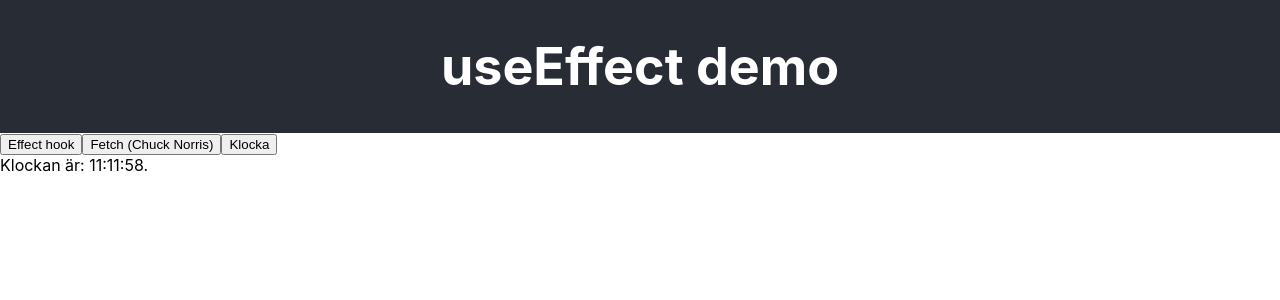
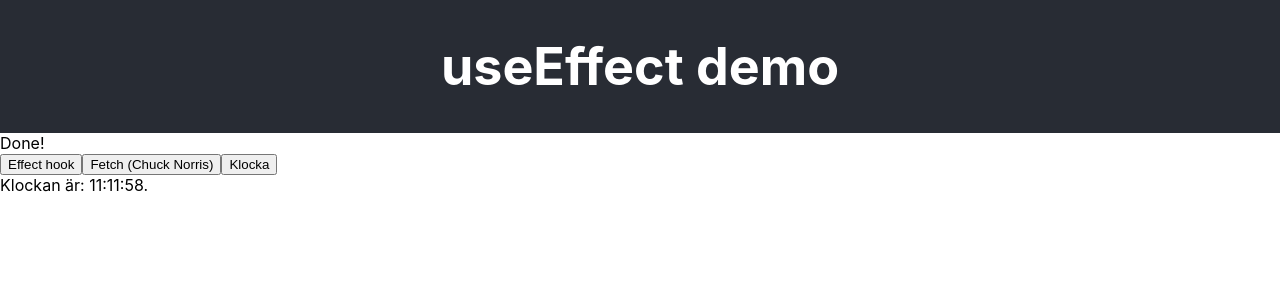
Before and after one commit to FE19-iths/04-useeffect, a React (Create React App) app: page / in a window 1280 px wide. Shown: the top 300 px of the page. Built offline with nearby package versions, Linux system fonts and the light colour scheme.

Commit message:
Loading component, simulates waiting for API

```diff
--- a/src/App.js
+++ b/src/App.js
@@ -3,6 +3,7 @@ import './App.css';
 import Effect from './components/Effect';
 import FetchSimple from './components/FetchSimple';
 import Clock from './components/Clock';
+import Loading from './components/Loading';
 
 function App() {
     const [view, setView] = useState('clock');
@@ -20,6 +21,7 @@ function App() {
             <h1> useEffect demo </h1>
         </header>
         <main>
+            <Loading />
             <nav>
                 <button onClick={() => setView('effect')}>Effect hook</button>
                 <button onClick={() => setView('fetch')}>Fetch (Chuck Norris)</button>
--- a/src/components/Clock.jsx
+++ b/src/components/Clock.jsx
@@ -7,7 +7,10 @@ const Clock = () => {
         let intervalId = setInterval(() => {
             setTime(getTime());
         }, 1000);
-        return () => clearInterval(intervalId);
+        return () => {
+            console.log('Nu körs clearInterval');
+            clearInterval(intervalId)
+        };
     }, []);
 
     return (
--- a/src/components/Effect.jsx
+++ b/src/components/Effect.jsx
@@ -1,4 +1,5 @@
 import React, { useState, useEffect } from 'react';
+
 
 const Effect = () => {
     const [message, setMessage] = useState('inget meddelande');
--- /dev/null
+++ b/src/components/Loading.jsx
@@ -0,0 +1,24 @@
+import React, { useState, useEffect } from 'react';
+
+const Loading = () => {
+    const [isLoading, setIsLoading] = useState(true);
+
+    // Om parent component gör fetch i stället, räcker det med att titta på om datan vi får är null eller inte. Vi kan ta bort useEffect från funktionen.
+    // const isLoading = props.data == null;
+
+    useEffect(() => {
+        // pretend we're using fetch to send a request
+        // the request takes 5 seconds
+        setTimeout(() => {
+            // pretend the server response arrived - time to stop showing the loading animation
+            setIsLoading(false);
+        }, 5000);
+    }, []);
+    return (
+        <div className={ isLoading ? 'loading' : '' }>
+            { isLoading ? 'Loading...' : 'Done!' }
+        </div>
+    )
+}
+
+export default Loading;
--- a/src/index.css
+++ b/src/index.css
@@ -11,3 +11,21 @@ code {
   font-family: source-code-pro, Menlo, Monaco, Consolas, 'Courier New',
     monospace;
 }
+
+.loading {
+    /* transition: all 2s; */
+    background-color: #DAF1F5;
+    animation: loading 2s infinite;
+    /* #DAF1F5
+    #9BA4EA */
+}
+
+@keyframes loading {
+    0%   { background-color: #DAF1F5; }
+    50%  { background-color: #9BA4EA; }
+    100% { background-color: #DAF1F5; }
+}
+
+
+
+/*  */
```
